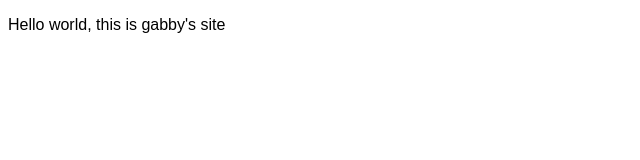
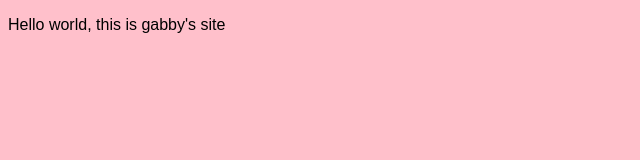
Before and after one commit to gabochka/gabochka.github.io, a plain HTML site: page index.html in a window 1280 px wide. Shown: the whole page, without its empty margins (0-640 px from the left). Drawn offline with Linux system fonts and the light colour scheme.

Commit message:
Update styles.css

```diff
--- a/styles.css
+++ b/styles.css
@@ -1,5 +1,5 @@
 body
 {
-  background-color: "pink";
+  background-color: pink;
   font-family: "Arial", sans-serif;
 }
```
